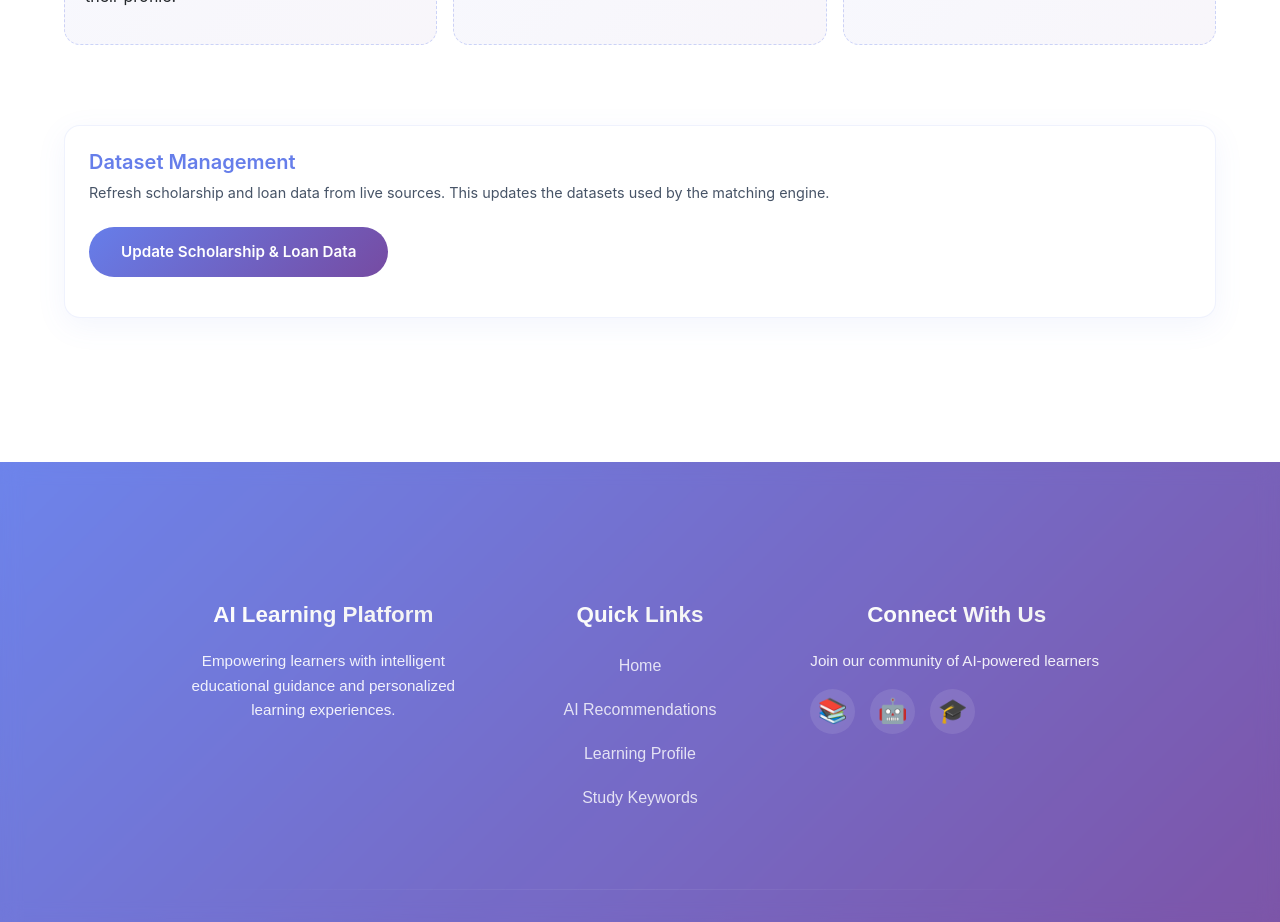
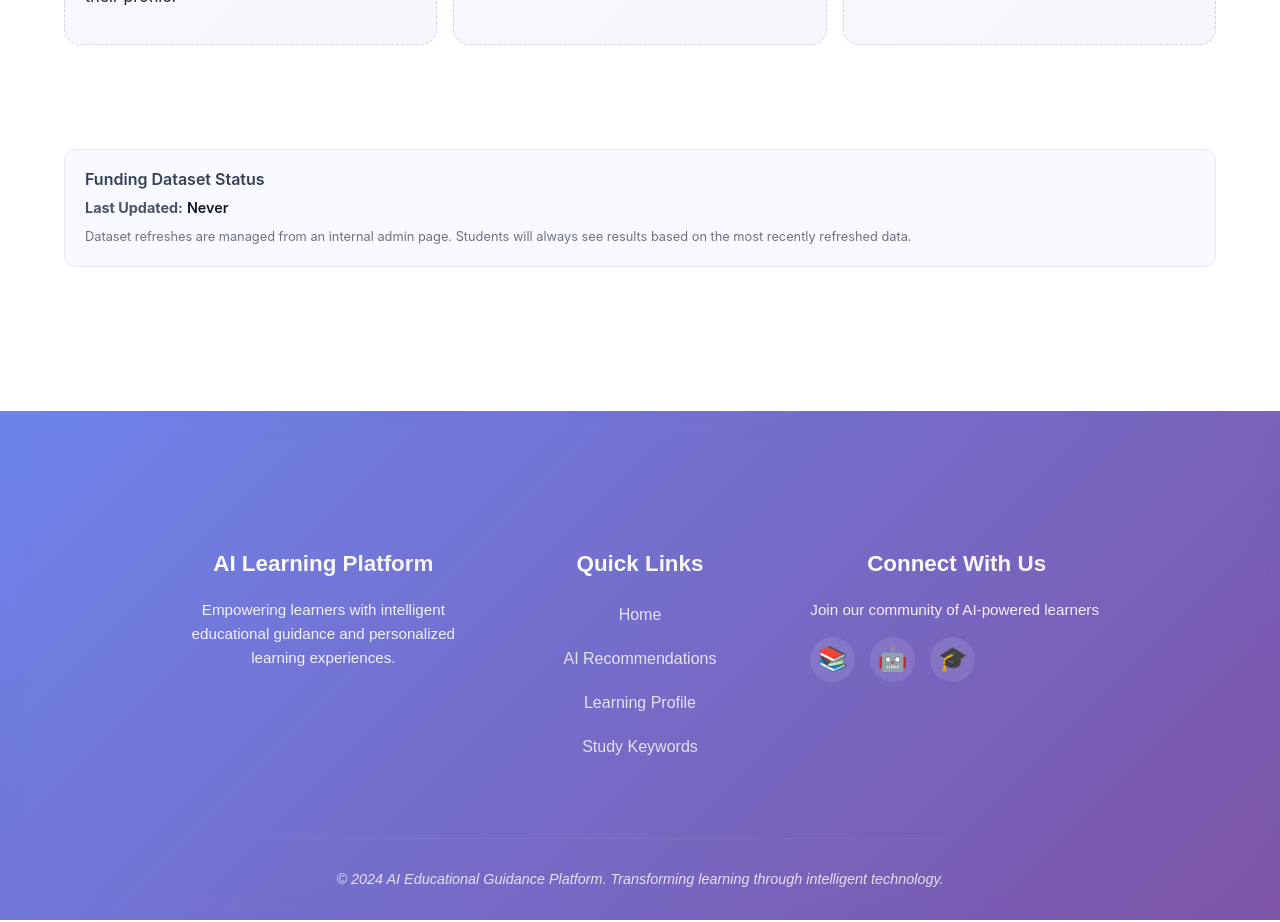
Before and after one commit to Y4S1-Projects/Uni-Finder, a React (Create React App) app in the folder frontend/: page /scholarship-matcher in a window 1280 px wide. Shown: the part 1020-1942 px from the top of the page. Built offline with nearby package versions, Linux system fonts and the light colour scheme; no server answers.

Commit message:
Data set update functionality from admin side

```diff
--- a/frontend/src/App.js
+++ b/frontend/src/App.js
@@ -46,6 +46,7 @@ import ProfileAll from './pages/ProfileAll';
 import StudentMatcherPage from './scholarship_loan_matcher/StudentMatcherPage';
 import ScholarshipMatcherPage from './scholarship_loan_matcher/ScholarshipMatcherPage';
 import LoanMatcherPage from './scholarship_loan_matcher/LoanMatcherPage';
+import AdminDatasetPage from './scholarship_loan_matcher/AdminDatasetPage';
 
 function AppContent() {
   const location = useLocation();
@@ -77,6 +78,7 @@ function AppContent() {
         <Route path="/scholarship-matcher" element={<StudentMatcherPage />} />
         <Route path="/scholarship-matcher/scholarships" element={<ScholarshipMatcherPage />} />
         <Route path="/scholarship-matcher/loans" element={<LoanMatcherPage />} />
+        <Route path="/scholarship-matcher/admin-datasets" element={<AdminDatasetPage />} />
 
         <Route path="/addReview" element={<AddReview />} />
         <Route path="/signUp" element={<SignUp />} />
--- /dev/null
+++ b/frontend/src/scholarship_loan_matcher/AdminDatasetPage.jsx
@@ -0,0 +1,43 @@
+import DatasetUpdateControl from './DatasetUpdateControl';
+import './styles.css';
+
+export default function AdminDatasetPage() {
+  return (
+    <div className="matcher-landing">
+      <section className="matcher-landing__hero matcher-landing__hero--admin">
+        <p className="matcher-page__eyebrow">Admin Workspace</p>
+        <h1>Scholarship & Loan Dataset Admin</h1>
+        <p className="matcher-page__lead">
+          This page is intended for administrators who manage the live funding datasets.
+          Running a full update will trigger web scraping, cleaning, and merging, and can take
+          around 10–12 minutes to complete.
+        </p>
+        <p className="matcher-landing__meta">
+          Use this tool only when you need to refresh the underlying data sources.
+        </p>
+      </section>
+
+      <section className="matcher-landing__split">
+        <article className="matcher-landing__card matcher-landing__card--admin">
+          <h2>Dataset Update Console</h2>
+          <p>
+            When you trigger an update, the system will:
+          </p>
+          <ul>
+            <li>Scrape the latest scholarship and loan opportunities from configured sources.</li>
+            <li>Clean, deduplicate, and merge them into the central processed datasets.</li>
+            <li>Persist the final CSVs that power all scholarship and loan recommendations.</li>
+          </ul>
+          <p className="matcher-landing__warning">
+            This process is resource-intensive and can take approximately 10–12 minutes.
+            Avoid running multiple updates back-to-back.
+          </p>
+        </article>
+
+        <article className="matcher-landing__card matcher-landing__card--admin">
+          <DatasetUpdateControl />
+        </article>
+      </section>
+    </div>
+  );
+}
--- /dev/null
+++ b/frontend/src/scholarship_loan_matcher/DatasetStatus.jsx
@@ -0,0 +1,63 @@
+import { useState, useEffect } from 'react';
+import { getDatasetStats } from './api';
+import './styles.css';
+
+export default function DatasetStatus() {
+  const [isLoadingStats, setIsLoadingStats] = useState(true);
+  const [lastUpdate, setLastUpdate] = useState(null);
+
+  useEffect(() => {
+    const load = async () => {
+      setIsLoadingStats(true);
+      try {
+        const stats = await getDatasetStats();
+        if (stats.last_updated) {
+          setLastUpdate(stats.last_updated);
+        }
+      } catch (err) {
+        console.error('Failed to load dataset stats:', err);
+      } finally {
+        setIsLoadingStats(false);
+      }
+    };
+    load();
+  }, []);
+
+  const formatDate = (dateString) => {
+    if (!dateString) return 'Never';
+    try {
+      const date = new Date(dateString);
+      return date.toLocaleString('en-US', {
+        year: 'numeric',
+        month: 'short',
+        day: 'numeric',
+        hour: '2-digit',
+        minute: '2-digit',
+      });
+    } catch {
+      return dateString;
+    }
+  };
+
+  return (
+    <div className="dataset-status">
+      <h3 className="dataset-status__title">Funding Dataset Status</h3>
+      <p className="dataset-status__body">
+        {isLoadingStats
+          ? 'Checking the latest update time…'
+          : (
+            <>
+              <strong>Last Updated:</strong>{' '}
+              <span className="dataset-status__timestamp">
+                {formatDate(lastUpdate)}
+              </span>
+            </>
+          )}
+      </p>
+      <p className="dataset-status__hint">
+        Dataset refreshes are managed from an internal admin page. Students will always see
+        results based on the most recently refreshed data.
+      </p>
+    </div>
+  );
+}
--- a/frontend/src/scholarship_loan_matcher/DatasetUpdateControl.jsx
+++ b/frontend/src/scholarship_loan_matcher/DatasetUpdateControl.jsx
@@ -10,6 +10,7 @@ export default function DatasetUpdateControl() {
   const [updateStatus, setUpdateStatus] = useState(null); // 'success' | 'error' | null
   const [errorMessage, setErrorMessage] = useState('');
   const [summary, setSummary] = useState(null);
+  const [showConfirm, setShowConfirm] = useState(false);
 
   // Load current stats on mount
   useEffect(() => {
@@ -106,7 +107,7 @@ export default function DatasetUpdateControl() {
       <div className="dataset-update-control__actions">
         <button
           className="dataset-update-control__btn"
-          onClick={handleUpdate}
+          onClick={() => setShowConfirm(true)}
           disabled={isLoading}
         >
           {isLoading ? (
@@ -119,6 +120,42 @@ export default function DatasetUpdateControl() {
           )}
         </button>
       </div>
+
+      {showConfirm && !isLoading && (
+        <div className="dataset-update-control__modal-backdrop">
+          <div className="dataset-update-control__modal">
+            <h4 className="dataset-update-control__modal-title">Confirm dataset update</h4>
+            <p className="dataset-update-control__modal-body">
+              You are about to refresh the live scholarship and loan datasets. This process runs
+              a full scraping and cleaning pipeline and can take approximately 10–12 minutes to
+              complete. During this time, the server will be busy but students can still browse
+              using the existing data.
+            </p>
+            <p className="dataset-update-control__modal-body">
+              Are you sure you want to start the update now?
+            </p>
+            <div className="dataset-update-control__modal-actions">
+              <button
+                type="button"
+                className="dataset-update-control__modal-btn dataset-update-control__modal-btn--secondary"
+                onClick={() => setShowConfirm(false)}
+              >
+                Cancel
+              </button>
+              <button
+                type="button"
+                className="dataset-update-control__modal-btn dataset-update-control__modal-btn--primary"
+                onClick={() => {
+                  setShowConfirm(false);
+                  handleUpdate();
+                }}
+              >
+                Yes, start update
+              </button>
+            </div>
+          </div>
+        </div>
+      )}
 
       {/* Last Updated Timestamp - displayed in place of current dataset */}
       {lastUpdate && (
--- a/frontend/src/scholarship_loan_matcher/StudentMatcherPage.jsx
+++ b/frontend/src/scholarship_loan_matcher/StudentMatcherPage.jsx
@@ -1,5 +1,5 @@
 import { Link } from 'react-router-dom';
-import DatasetUpdateControl from './DatasetUpdateControl';
+import DatasetStatus from './DatasetStatus';
 import './styles.css';
 
 const FEATURES = [
@@ -85,7 +85,7 @@ export default function StudentMatcherPage() {
       </section>
 
       <section className="matcher-landing__update-section">
-        <DatasetUpdateControl />
+        <DatasetStatus />
       </section>
     </div>
   );
--- a/frontend/src/scholarship_loan_matcher/styles.css
+++ b/frontend/src/scholarship_loan_matcher/styles.css
@@ -351,6 +351,10 @@
   color: #667eea;
 }
 
+.matcher-landing__hero--admin {
+  text-align: left;
+}
+
 .matcher-landing__cta {
   display: flex;
   flex-direction: column;
@@ -409,6 +413,10 @@
   box-shadow: 0 10px 30px rgba(102, 126, 234, 0.08);
 }
 
+.matcher-landing__card--admin {
+  align-self: flex-start;
+}
+
 .matcher-landing__card ul {
   padding-left: 1.25rem;
   color: #475467;
@@ -426,6 +434,16 @@
   border-radius: 16px;
   background: linear-gradient(135deg, rgba(102, 126, 234, 0.05), rgba(118, 75, 162, 0.05));
   border: 1px dashed rgba(102, 126, 234, 0.3);
+}
+
+.matcher-landing__warning {
+  margin-top: 1rem;
+  font-size: 0.85rem;
+  color: #b45309;
+  background: #fffbeb;
+  border-radius: 8px;
+  padding: 0.75rem;
+  border: 1px solid #fbbf24;
 }
 
 .matcher-results__eligibility {
@@ -664,3 +682,96 @@
   font-size: 0.95rem;
   line-height: 1.5;
 }
+
+/* Dataset status (read-only) */
+.dataset-status {
+  margin-top: 1.5rem;
+  padding: 1.25rem;
+  border-radius: 12px;
+  background: rgba(102, 126, 234, 0.04);
+  border: 1px solid rgba(102, 126, 234, 0.15);
+}
+
+.dataset-status__title {
+  margin: 0 0 0.5rem 0;
+  font-size: 1rem;
+  font-weight: 600;
+  color: #344054;
+}
+
+.dataset-status__body {
+  margin: 0;
+  font-size: 0.9rem;
+  color: #475467;
+}
+
+.dataset-status__timestamp {
+  font-weight: 600;
+  color: #111827;
+}
+
+.dataset-status__hint {
+  margin: 0.5rem 0 0;
+  font-size: 0.8rem;
+  color: #6b7280;
+}
+
+/* Confirmation modal */
+.dataset-update-control__modal-backdrop {
+  position: fixed;
+  inset: 0;
+  background: rgba(15, 23, 42, 0.4);
+  display: flex;
+  align-items: center;
+  justify-content: center;
+  z-index: 50;
+}
+
+.dataset-update-control__modal {
+  max-width: 520px;
+  width: 90%;
+  background: #ffffff;
+  border-radius: 16px;
+  padding: 1.5rem 1.75rem;
+  box-shadow: 0 20px 40px rgba(15, 23, 42, 0.35);
+  border: 1px solid rgba(148, 163, 184, 0.5);
+}
+
+.dataset-update-control__modal-title {
+  margin: 0 0 0.75rem 0;
+  font-size: 1.05rem;
+  font-weight: 600;
+  color: #111827;
+}
+
+.dataset-update-control__modal-body {
+  margin: 0 0 0.75rem 0;
+  font-size: 0.9rem;
+  color: #374151;
+}
+
+.dataset-update-control__modal-actions {
+  margin-top: 1rem;
+  display: flex;
+  justify-content: flex-end;
+  gap: 0.75rem;
+}
+
+.dataset-update-control__modal-btn {
+  padding: 0.5rem 1.1rem;
+  border-radius: 999px;
+  font-size: 0.9rem;
+  font-weight: 500;
+  border: none;
+  cursor: pointer;
+}
+
+.dataset-update-control__modal-btn--secondary {
+  background: #e5e7eb;
+  color: #111827;
+}
+
+.dataset-update-control__modal-btn--primary {
+  background: linear-gradient(135deg, #667eea 0%, #764ba2 100%);
+  color: #ffffff;
+}
```
